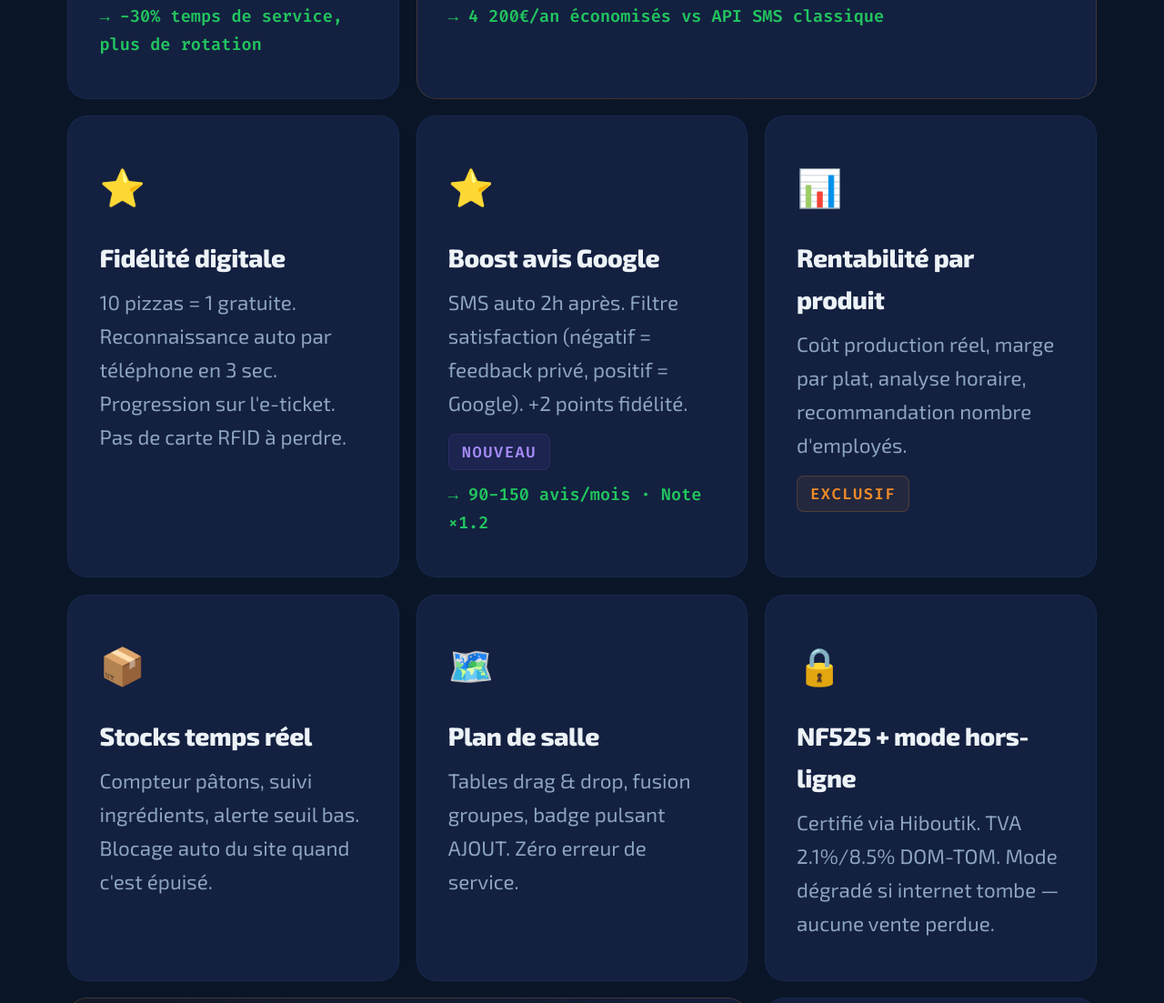
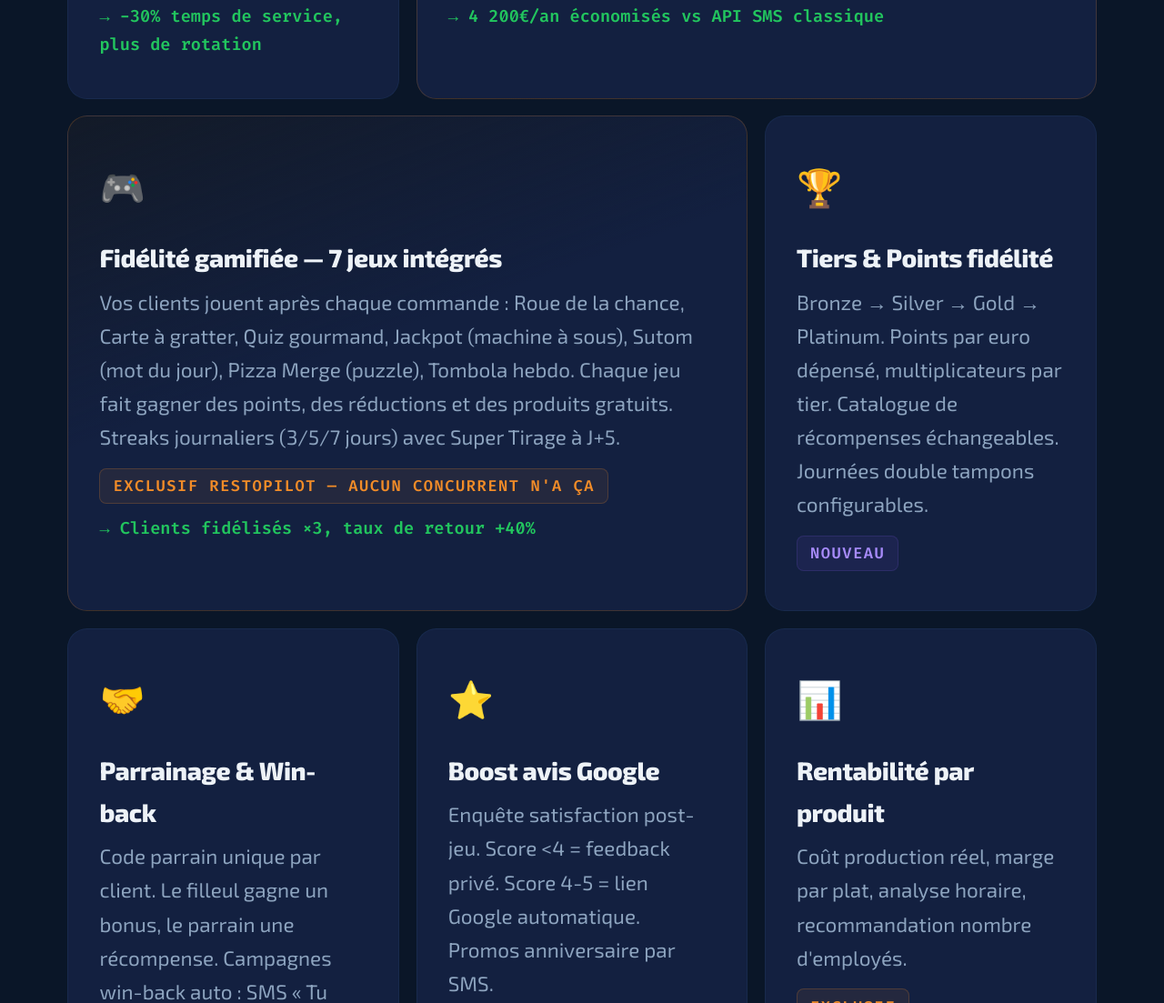
Before and after one commit to sebbbb974/restopilot, a plain HTML site: page index.html in a window 1280 px wide. Shown: the part 7636-8739 px from the top of the page at 91% size. Drawn offline with Linux system fonts and the light colour scheme.

Commit message:
Update: fidélité gamifiée 7 jeux, tiers, parrainage, win-back, boost Google

```diff
--- a/index.html
+++ b/index.html
@@ -831,8 +831,16 @@ footer .right a:hover{color:var(--text-2)}
         <span class="f-tag ex">Exclusif RestoPilot — CDM-OI, Yableo, Innovorder ne l'ont pas</span>
         <span class="f-metric">→ 4 200€/an économisés vs API SMS classique</span>
       </div>
-      <div class="f rv"><div class="f-ico">⭐</div><h3>Fidélité digitale</h3><p>10 pizzas = 1 gratuite. Reconnaissance auto par téléphone en 3 sec. Progression sur l'e-ticket. Pas de carte RFID à perdre.</p></div>
-      <div class="f rv"><div class="f-ico">⭐</div><h3>Boost avis Google</h3><p>SMS auto 2h après. Filtre satisfaction (négatif = feedback privé, positif = Google). +2 points fidélité.</p><span class="f-tag nw">Nouveau</span><span class="f-metric">→ 90-150 avis/mois · Note ×1.2</span></div>
+      <div class="f s2 glow rv">
+        <div class="f-ico">🎮</div>
+        <h3>Fidélité gamifiée — 7 jeux intégrés</h3>
+        <p>Vos clients jouent après chaque commande : Roue de la chance, Carte à gratter, Quiz gourmand, Jackpot (machine à sous), Sutom (mot du jour), Pizza Merge (puzzle), Tombola hebdo. Chaque jeu fait gagner des points, des réductions et des produits gratuits. Streaks journaliers (3/5/7 jours) avec Super Tirage à J+5.</p>
+        <span class="f-tag ex">Exclusif RestoPilot — aucun concurrent n'a ça</span>
+        <span class="f-metric">→ Clients fidélisés ×3, taux de retour +40%</span>
+      </div>
+      <div class="f rv"><div class="f-ico">🏆</div><h3>Tiers & Points fidélité</h3><p>Bronze → Silver → Gold → Platinum. Points par euro dépensé, multiplicateurs par tier. Catalogue de récompenses échangeables. Journées double tampons configurables.</p><span class="f-tag nw">Nouveau</span></div>
+      <div class="f rv"><div class="f-ico">🤝</div><h3>Parrainage & Win-back</h3><p>Code parrain unique par client. Le filleul gagne un bonus, le parrain une récompense. Campagnes win-back auto : SMS « Tu nous manques » à J+15 (−15%), J+30 (−20%), J+60 (−30%).</p><span class="f-tag nw">Nouveau</span></div>
+      <div class="f rv"><div class="f-ico">⭐</div><h3>Boost avis Google</h3><p>Enquête satisfaction post-jeu. Score &lt;4 = feedback privé. Score 4-5 = lien Google automatique. Promos anniversaire par SMS.</p><span class="f-tag nw">Nouveau</span><span class="f-metric">→ 90-150 avis/mois · Note ×1.2</span></div>
       <div class="f rv"><div class="f-ico">📊</div><h3>Rentabilité par produit</h3><p>Coût production réel, marge par plat, analyse horaire, recommandation nombre d'employés.</p><span class="f-tag ex">Exclusif</span></div>
       <div class="f rv"><div class="f-ico">📦</div><h3>Stocks temps réel</h3><p>Compteur pâtons, suivi ingrédients, alerte seuil bas. Blocage auto du site quand c'est épuisé.</p></div>
       <div class="f rv"><div class="f-ico">🗺️</div><h3>Plan de salle</h3><p>Tables drag & drop, fusion groupes, badge pulsant AJOUT. Zéro erreur de service.</p></div>
```
